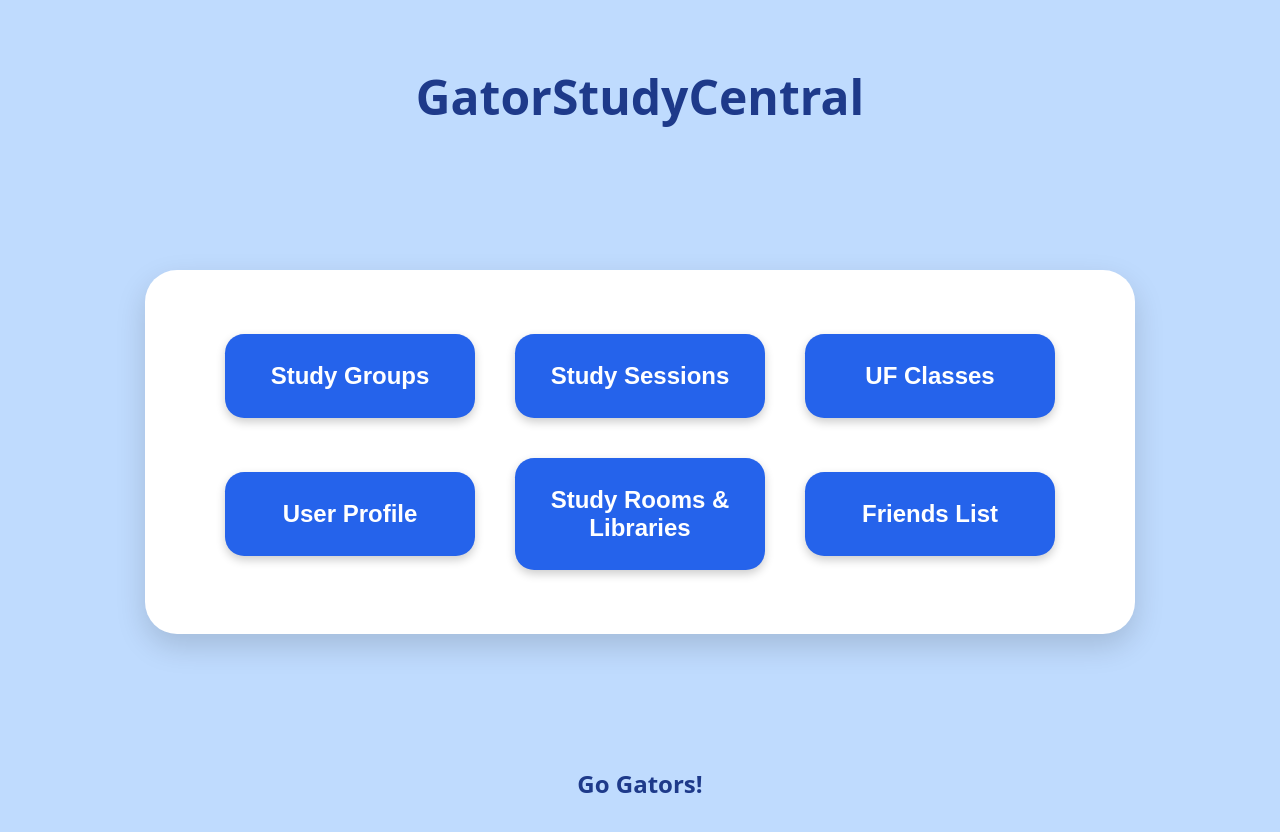
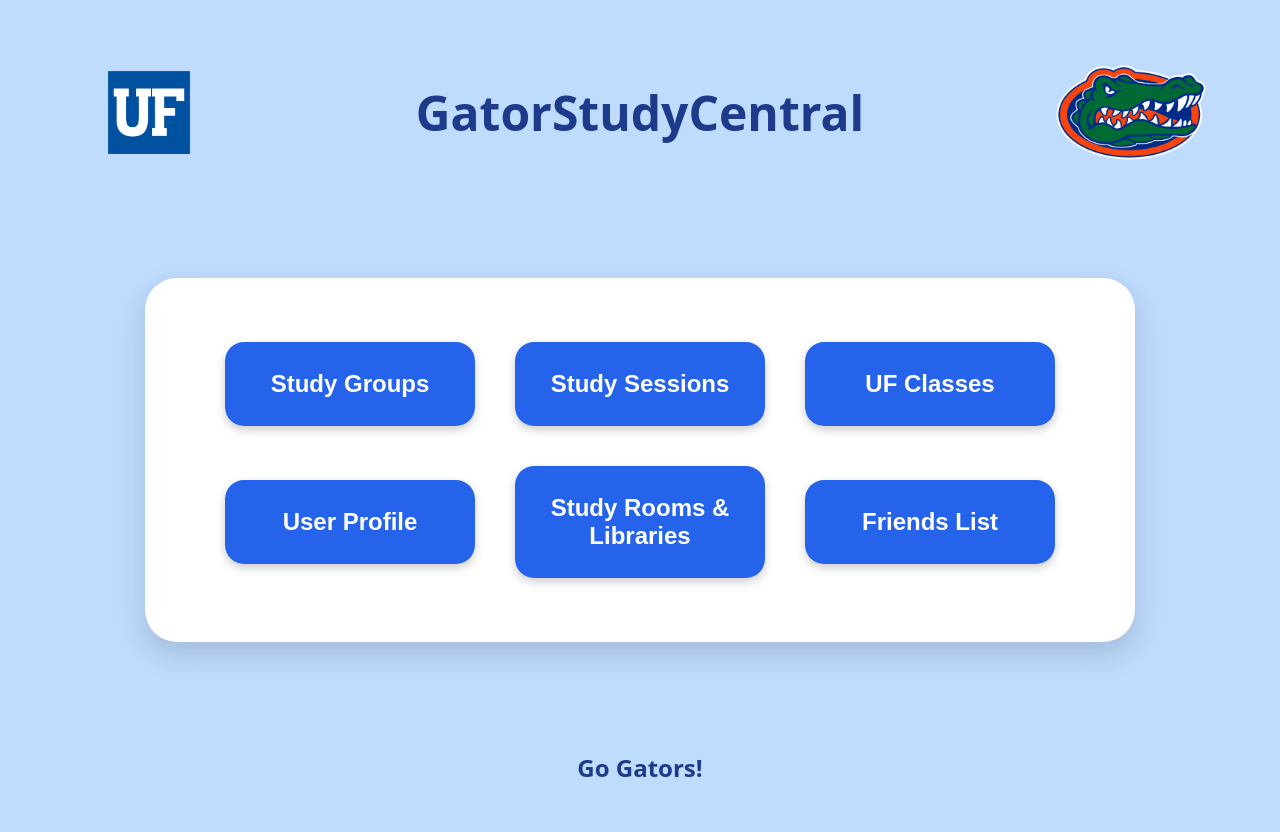
Before and after one commit to marksweeney3/Project-CEN3031, a React (Vite) app in the folder frontend/: page /home in a window 1280 px wide. Shown: the top 832 px of the page. Built offline with nearby package versions, Linux system fonts and the light colour scheme.

Commit message:
Edited the design of the home page

```diff
--- a/frontend/src/pages/Home/Home.module.css
+++ b/frontend/src/pages/Home/Home.module.css
@@ -53,7 +53,7 @@
     font-size: 1.5rem;
     font-weight: 600;
     color: #1e3a8a;
-    margin-bottom: 2rem;
+    margin-bottom: 3rem;
 }
 
 .welcome {
@@ -63,3 +63,17 @@
     color: #1e3a8a;
     font-weight: 500;
 }
+
+.header {
+    display: flex;
+    align-items: center;
+    justify-content: center;
+    gap: 12rem;
+    margin-top: 1rem;
+    margin-bottom: 1rem;
+}
+
+.logo {
+    width: 150px;
+    height: auto;
+}
--- a/frontend/src/pages/Home/Home.tsx
+++ b/frontend/src/pages/Home/Home.tsx
@@ -15,7 +15,11 @@
 
     return (
         <div className={styles.wrapper}>
-            <h1 className={styles.title}>GatorStudyCentral</h1>
+            <div className={styles.header}>
+                <img src="/uf.png" alt="UF Logo" className={styles.logo} />
+                <h1 className={styles.title}>GatorStudyCentral</h1>
+                <img src="/gator.png" alt="Gator Logo" className={styles.logo} />
+            </div>
             {userName && <p className={styles.welcome}>Welcome, {userName}!</p>}
 
             <div className={styles.spacer}>
```
Also changed, not shown: frontend/public/gator.png (added), frontend/public/uf.png (added).
